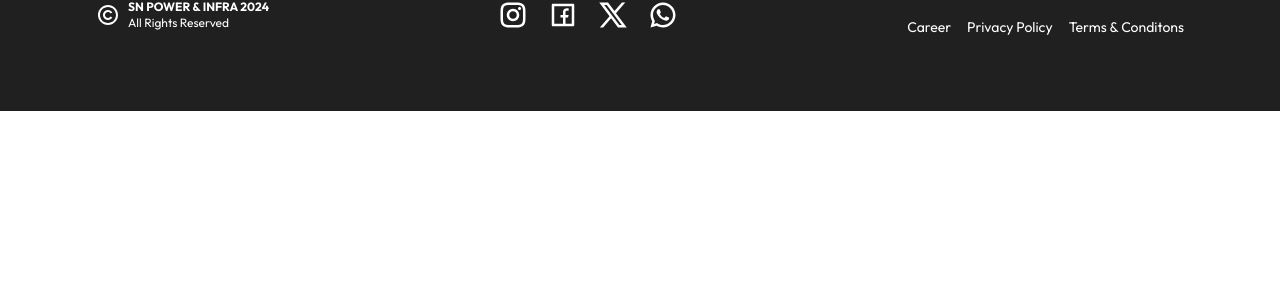
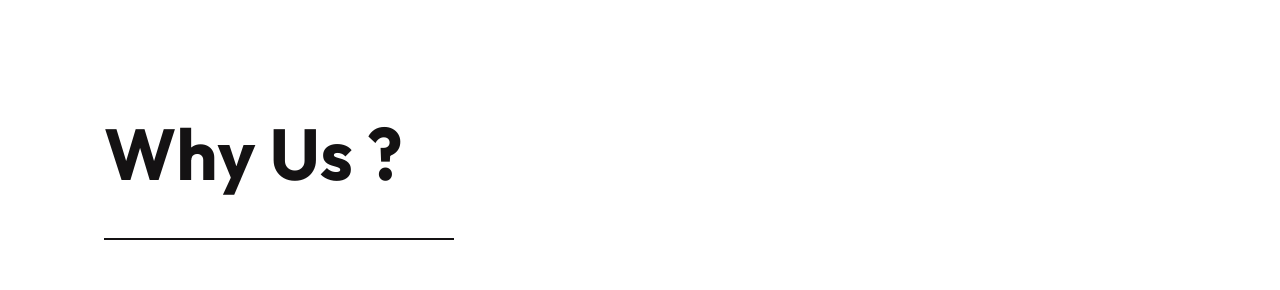
Before and after one commit to Pushkar-Codes/dummy-deploy, a Next.js app: page / in a window 1280 px wide. Shown: the part 4175-4465 px from the top of the page. Before the commit the page ends 4286 px from the top, so only its background shows below. Built offline with nearby package versions, Linux system fonts and the light colour scheme.

Commit message:
page5 here

```diff
--- a/src/components/hero-main.tsx
+++ b/src/components/hero-main.tsx
@@ -140,7 +140,7 @@ export default function Heropage() {
 
       {/* Hero page 4 starts from here... */}
 
-      <div className="bg-cover bg-center min-h-auto bg-[url('/bg-images/service-bg.png')]">
+      <div className="bg-cover bg-center mb-6 min-h-screen bg-[url('/bg-images/service-bg.png')]">
         <h2 className="text-[#141213] text-4xl px-6 py-12 lg:text-7xl font-semibold lg:px-24 lg:py-24">
           Our Services
         </h2>
@@ -198,6 +198,31 @@ export default function Heropage() {
           />
         </div>
       </div>
+
+      {/* Hero page 5 starts from here... */}
+
+      <div className="w-full min-h-screen bg-white">
+        <div className="lg:px-24 lg:py-24">
+          <h2 className="text-[#141213] text-4xl px-2 py-12 lg:text-7xl font-semibold">
+            Why Us ?
+          </h2>
+          <hr className="w-[200px] ml-2 lg:w-[350px] border border-[#141213]" />
+          <p className="text-[#141213] text-xl px-2 py-12 text-justify lg:text-3xl ">
+            S N Power & Infra has ability to manage complex projects, provide
+            cost effective and environment friendly solutions to the clients by
+            using the young dynamic team, innovative ideas, case studies, expert
+            advices, research papers and Indian & International specifications
+            and technology.
+            <br />
+            <br />S N Power & Infra excels in delivering sustainable energy
+            solutions, combining technical expertise with innovative
+            methodologies. Our team is dedicated to achieving excellence in
+            every project by leveraging advanced technologies, strategic
+            planning, and a deep understanding of both Indian and global
+            standards.
+          </p>
+        </div>
+      </div>
       <Footer />
     </>
   );
```
